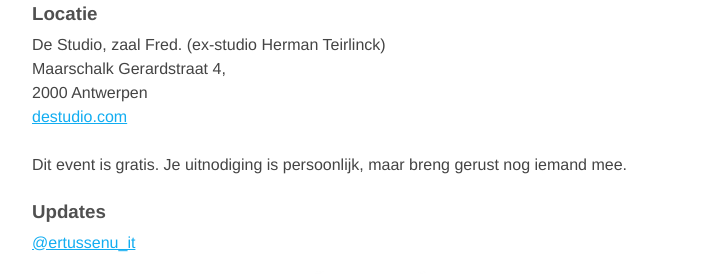
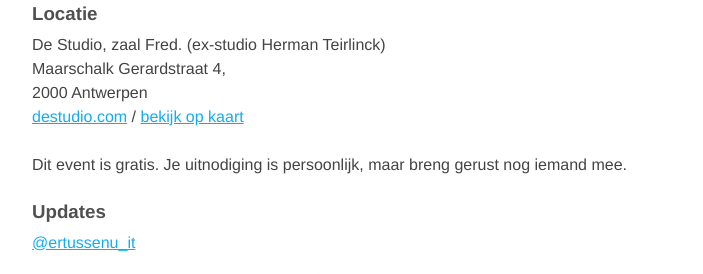
Before and after one commit to mctantwerpen/ertussenu.it, a Jekyll site: the page built from index.html, in a window 1280 px wide. Shown: the part 913-1187 px from the top of the page, without its empty margins (288-991 px from the left). Built offline with Jekyll 4.4.1, drawn with Linux system fonts in a browser that asks for light colours; Markdown is read by kramdown in place of the engine named in the settings.

Commit message:
add map link

```diff
--- a/index.html
+++ b/index.html
@@ -28,8 +28,8 @@ Op de middag voorzien we soep en brood.</p>
 <p>
 De Studio, zaal Fred. (ex-studio Herman Teirlinck)<br>
 Maarschalk Gerardstraat 4,<br>
-2000 Antwerpen <br>
-<a href="http://destudio.com">destudio.com</a>
+2000 Antwerpen<br>
+<a href="http://destudio.com">destudio.com</a> / <a href="https://maps.google.be/maps?t=m&q=Maarschalk+Gerardstraat+4+antwerpen">bekijk op kaart</a>
 </p>
 
 <p>Dit event is gratis. Je uitnodiging is persoonlijk, maar breng gerust nog iemand mee. </p>
```
